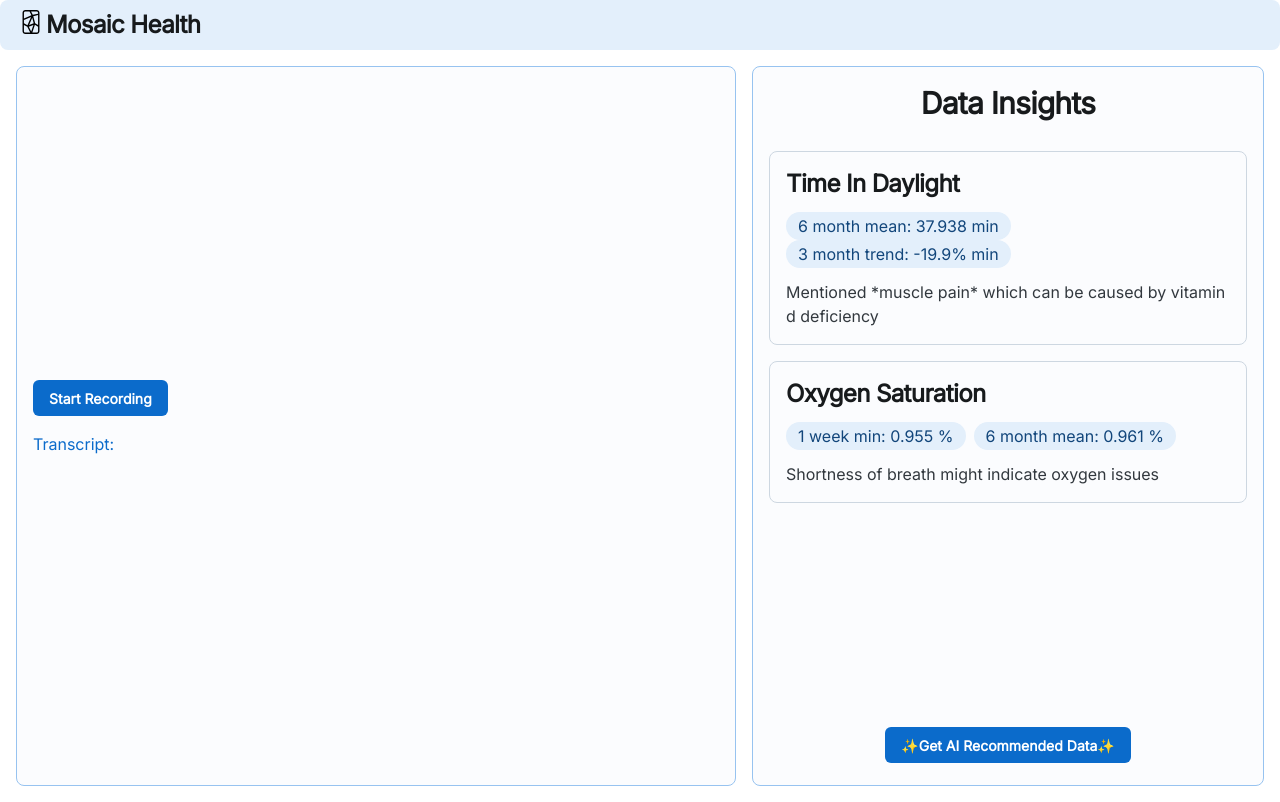
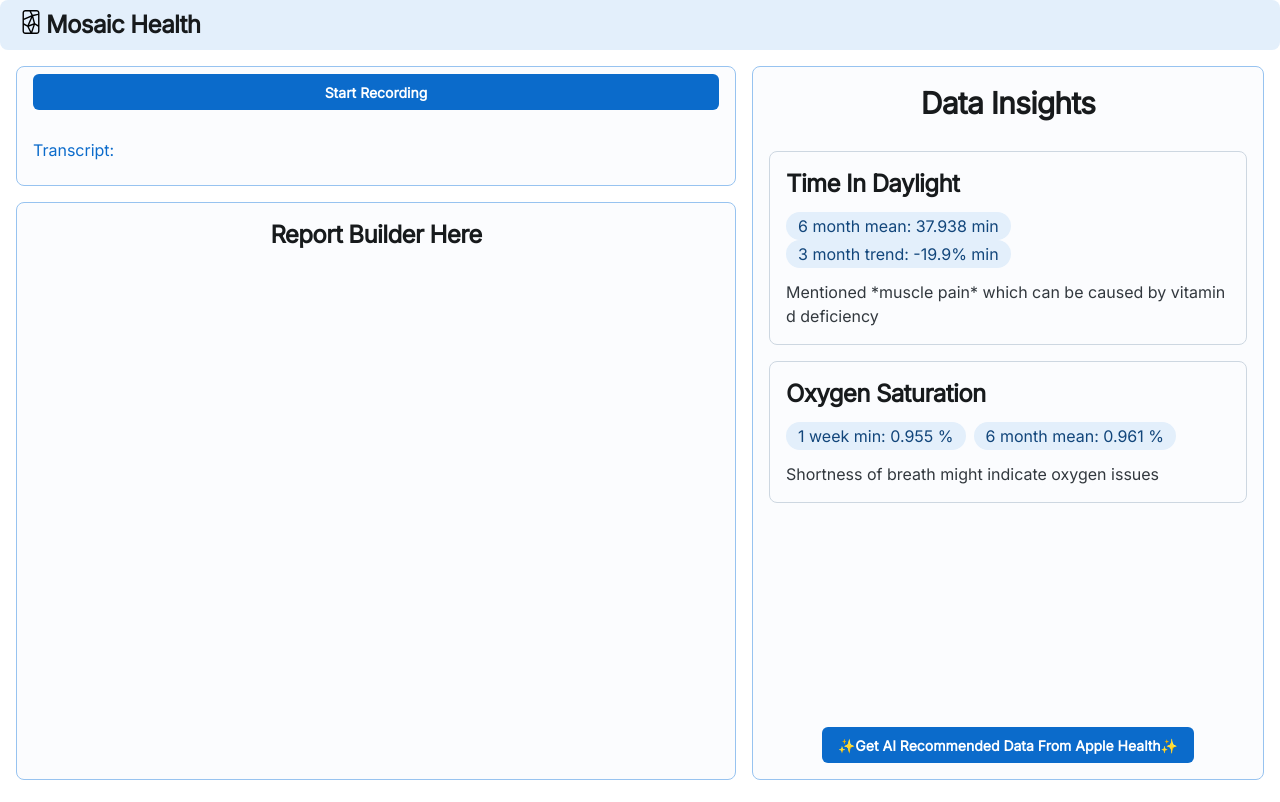
Before and after one commit to sohampatil17/MosaicHealth-AI, a React (Vite) app in the folder Mosaic-Health-AI-Web/: page / in a window 1280 px wide. Built offline with nearby package versions, Linux system fonts and the light colour scheme.

Commit message:
moved around the transcription and report

```diff
--- a/Mosaic-Health-AI-Web/src/App.tsx
+++ b/Mosaic-Health-AI-Web/src/App.tsx
@@ -1,9 +1,9 @@
 import { Box, CssBaseline } from '@mui/joy';
 import { CssVarsProvider, extendTheme } from '@mui/joy/styles';
 import NavBar from './components/Navbar';
-import Left_Pane from './components/Left_Pane';
 import Data_Insights from './components/Data_Insights';
-import { useState } from 'react';
+import Transcription from './components/Transcription';
+import Report from './components/Report';
 
 const my_theme = extendTheme({
   colorSchemes: {
@@ -24,8 +24,6 @@ const my_theme = extendTheme({
 
 export default function App() {
 
-  const [transcript, setTranscript] = useState("");
-
   return (
     <CssVarsProvider
       defaultMode="system"
@@ -34,8 +32,11 @@ export default function App() {
     >
       <CssBaseline />
       <NavBar />
-      <Box sx={{ display: 'flex', width: '100%', flexFlow: 1 }}>
-        <Left_Pane />
+      <Box sx={{ display: 'flex', width: '100%' }}>
+        <Box sx={{ display: 'flex', flexDirection: 'column', flexGrow: 1 }}>
+          <Transcription />
+          <Report />
+        </Box>
         <Data_Insights />
       </Box>
     </CssVarsProvider >
--- a/Mosaic-Health-AI-Web/src/components/Data_Insights.tsx
+++ b/Mosaic-Health-AI-Web/src/components/Data_Insights.tsx
@@ -23,8 +23,7 @@ const importantData = [
 export default function DataInsights() {
     const [appleHealthData, setAppleHealthData] = useState<any | null>(null);
     const [enrichedData, setEnrichedData] = useState<any | null>([]);
-
-    const [selectedData, setSelectedData] = useState<string[]>([]); //example selecteeddata = ["Oxygen Saturation 1 week min: 0.955 %", "Time In Daylight 6 month mean: 37.938 min"]
+    const [selectedData, setSelectedData] = useState<string[]>([]);
 
     // load JSON data when component mounts
     useEffect(() => {
@@ -65,7 +64,6 @@ export default function DataInsights() {
         }
     };
 
-
     return (
         <Card color='primary' sx={{ margin: 2, justifyItems: 'top', alignItems: 'center', width: '40%' }}>
             <Typography level='h2'>Data Insights</Typography>
@@ -97,7 +95,7 @@ export default function DataInsights() {
                     </Card>
                 ))}
             </Sheet>
-            <Button>✨Get AI Recommended Data✨</Button>
+            <Button>✨Get AI Recommended Data From Apple Health✨</Button>
         </Card>
     );
 }
--- a/Mosaic-Health-AI-Web/src/components/Left_Pane.tsx
+++ /dev/null
@@ -1,11 +0,0 @@
-import { Card, Typography } from '@mui/joy';
-import Transcription from './Transcription';
-
-export default function Left_Pane() {
-
-    return (
-        <Card color='primary' sx={{ margin: 2, marginRight: 0, justifyContent: 'center', flexGrow: 1, height: 'calc(100vh - 80px)' }}>
-            <Transcription/>
-        </Card >
-    );
-}
--- /dev/null
+++ b/Mosaic-Health-AI-Web/src/components/Report.tsx
@@ -0,0 +1,10 @@
+import { Card, Typography } from '@mui/joy';
+
+export default function Report() {
+
+    return (
+        <Card variant='outlined' color='primary' sx={{ margin: 2, marginRight: 0, marginTop: 0, justifyItems: 'top', alignItems: 'center', flexGrow: 1 }}>
+            <Typography level='h3'>Report Builder Here</Typography>
+        </Card>
+    );
+}
--- a/Mosaic-Health-AI-Web/src/components/Transcription.tsx
+++ b/Mosaic-Health-AI-Web/src/components/Transcription.tsx
@@ -1,6 +1,7 @@
 import React, { useState, useEffect, useRef } from 'react';
 import Button from '@mui/joy/Button'; // Import MUI Joy UI Button
 import { keyframes } from '@emotion/react';
+import { Card } from '@mui/joy';
 
 declare global {
   interface Window {
@@ -66,7 +67,7 @@ const Transcription: React.FC = () => {
   };
 
   return (
-    <div>
+    <Card color='primary' sx={{ margin: 2, marginRight: 0, justifyContent: 'center', height: '15vh' }}>
       <Button
         onClick={toggleRecording}
         variant={isRecording ? 'outlined' : 'solid'}
@@ -81,7 +82,8 @@ const Transcription: React.FC = () => {
         <p>Transcript:</p>
         <div>{transcript}</div>
       </div>
-    </div>
+    </Card >
+
   );
 };
 
```
